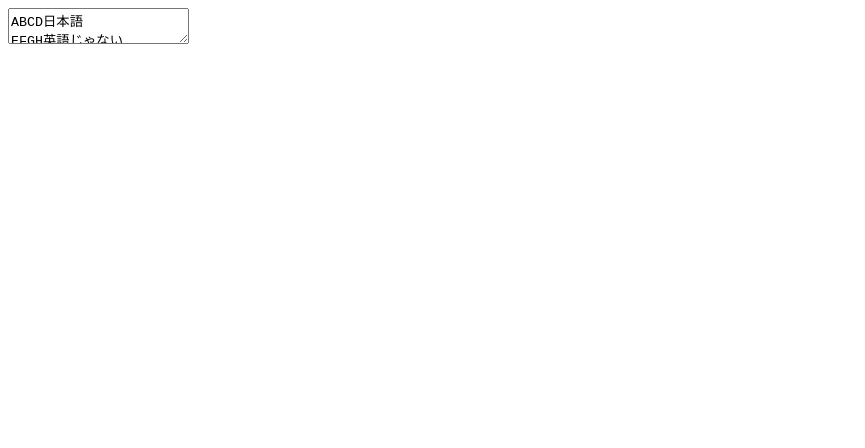
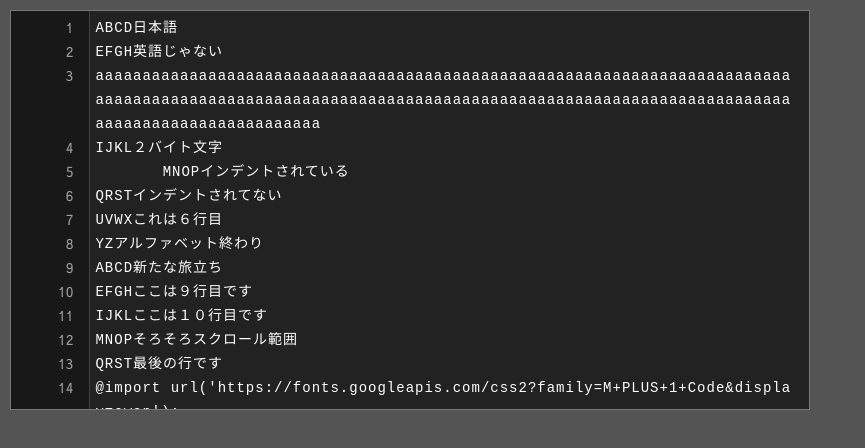
Before and after one commit to impressionestudio/textarea-editor, a plain HTML site: page index.html in a window 1280 px wide. Shown: the whole page, without its empty margins (0-865 px from the left). Drawn offline with Linux system fonts and the light colour scheme; the site is published under a folder, as on GitHub Pages, so addresses that start at the root find nothing; a web font is replaced by a local one.

Commit message:
move css js files to local

```diff
--- a/index.html
+++ b/index.html
@@ -3,8 +3,8 @@
 <head>
 	<meta charset="UTF-8">
 	<meta name="viewport" content="width=device-width, initial-scale=1.0">
-	<link rel="stylesheet" href="/css/sweEditor.css">
-	<script defer src="/js/sweEditor.js"></script>
+	<link rel="stylesheet" href="sweEditor.css">
+	<script defer src="sweEditor.js"></script>
 	<title>SWE-EDITOR</title>
 </head>
 <body>
```
Also changed, not shown: favicon.ico (deleted), sweEditor.css (renamed from css/sweEditor.css), sweEditor.js (renamed from js/sweEditor.js), sweeditor.png (renamed from images/sweeditor.png).
